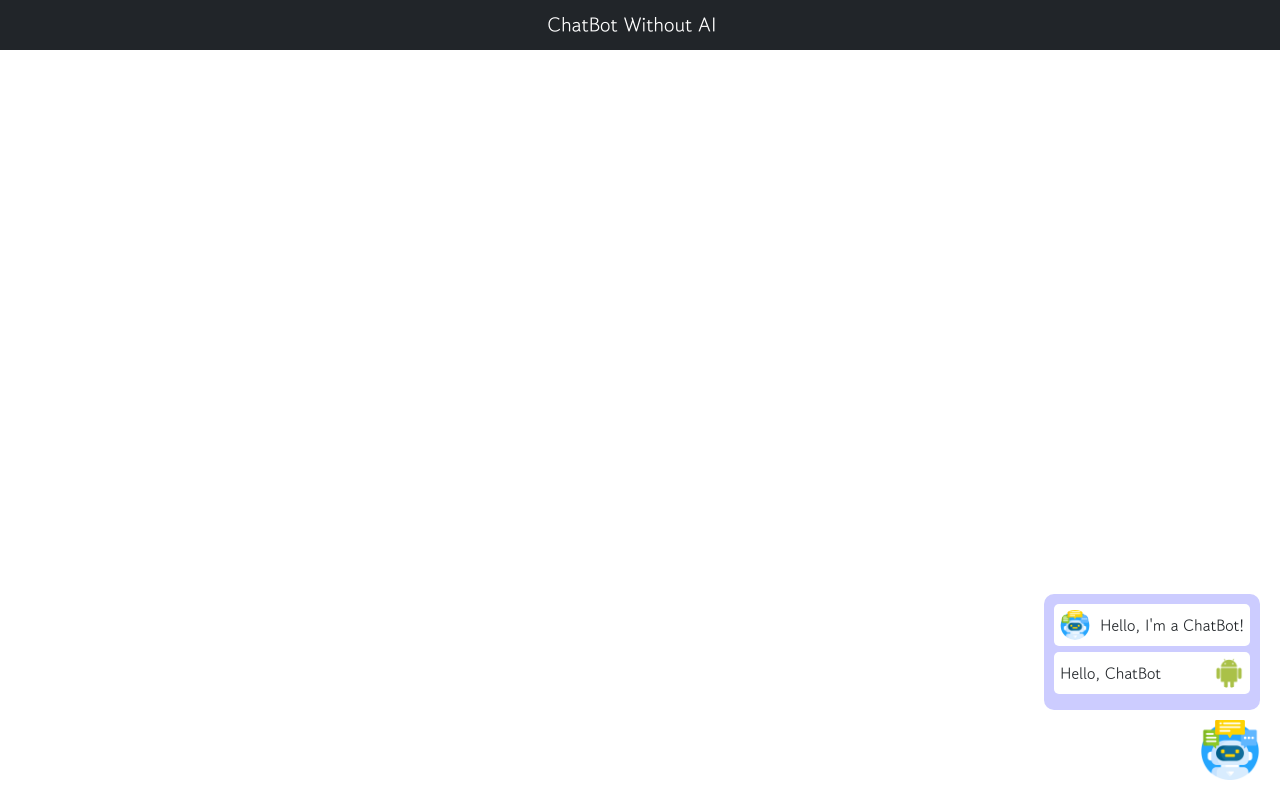
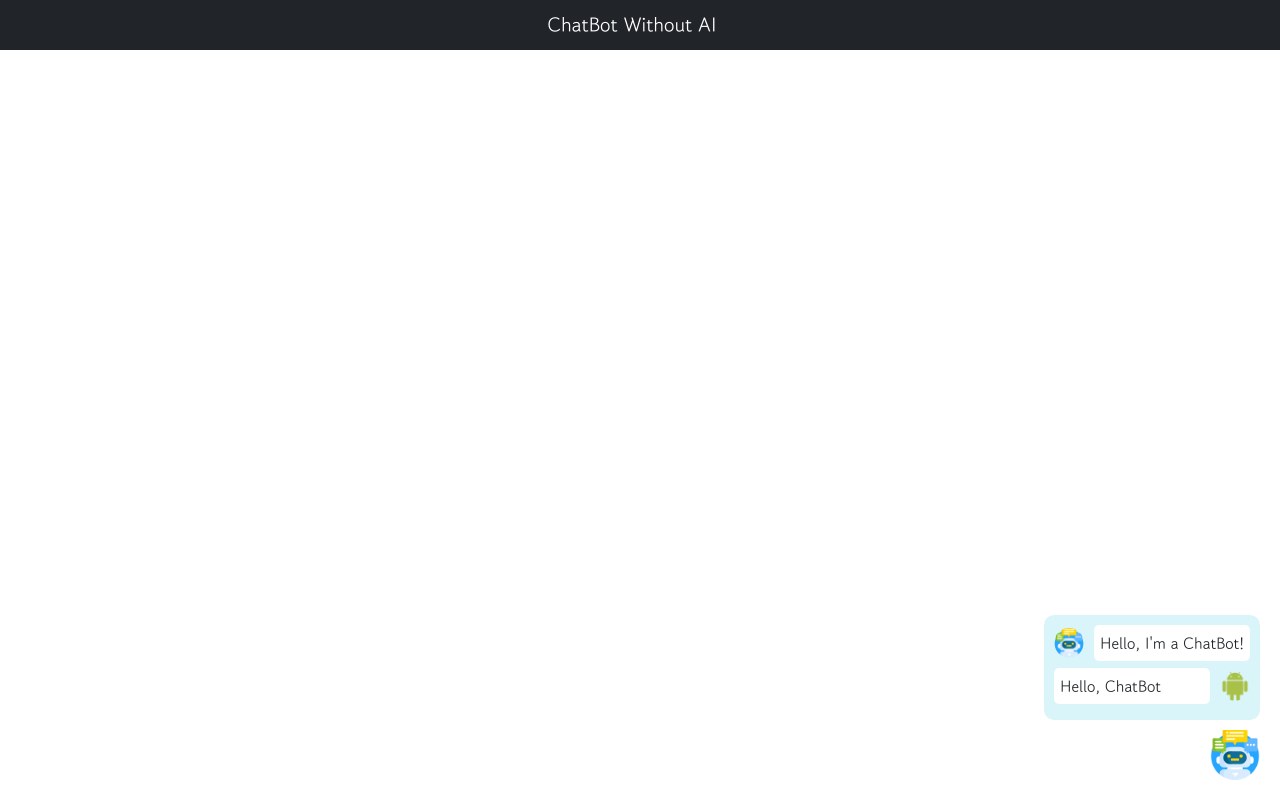
Before and after one commit to snehalgaikwad718/chatbot-snehal-edusera, a React (Create React App) app: page / in a window 1280 px wide. Built offline with nearby package versions, Linux system fonts and the light colour scheme.

Commit message:
Added Some Dummy Messages.

```diff
--- a/src/components/ChatBot/ChatBot.js
+++ b/src/components/ChatBot/ChatBot.js
@@ -2,19 +2,24 @@ import React, { Component } from 'react'
 import ChatBotImg from "../../assests/chatbot.png"
 import GuestImg from "../../assests/guest.png"
 class ChatBot extends Component {
+    state={
+        Message:[
+            {
+                Text: "Hello, I'm a ChatBot!",
+                Bot: true
+            },
+            {
+                Text: "Hello, ChatBot",
+                Bot: false
+            }
+        ]
+    };
     render() {
         return (
             <div className="ChatBot-Wrapper">
                 <div className="ChatBot-Message">
                     <ul>
-                        {[{
-                            Text: "Hello, I'm a ChatBot!",
-                            Bot: true
-                        },
-                        {
-                            Text: "Hello, ChatBot",
-                            Bot: false
-                        }].map((msg, key) => (
+                        {this.state.Message.map((msg, key) => (
                             <li key={key} className={msg.Bot ? "ChatBotImg" : "GuestImg"}>
                                 <img
                                 src={msg.Bot ? ChatBotImg : GuestImg}
--- a/src/styles/ChatBot/ChatBot.scss
+++ b/src/styles/ChatBot/ChatBot.scss
@@ -6,7 +6,7 @@
     }
 
     &-Message {
-        background-color: #ccf;
+        background-color: rgb(217, 245, 250);
         border-radius: 10px;
         margin: 0 20px -10px;
         padding: 10px;
@@ -16,22 +16,22 @@
             padding: 0;
             list-style: none;
             li {
-                margin-bottom: 6px;
-                padding: 0;
+                margin-bottom: 6.5px;
                 list-style: none;
                 display: flex;
                 align-items: center;
-                padding: 6px;
-                background-color: #fff;
-                border-radius: 5px;
+                padding: 0px;
                 img {
                     max-width: 30px;
                     margin-right: 10px;
                     border-radius: 100%;
                 }
                 p {
+                    background-color: #fff;
                     margin: 0;
                     flex-grow: 1;
+                    padding: 6px;
+                    border-radius: 5px;
                 }
                 &.GuestImg {
                     img {
@@ -48,7 +48,7 @@
         text-align: right;
         img {
             cursor: pointer;
-            width: 60px;
+            width: 50px;
             margin: 20px;
         }
     }
```
